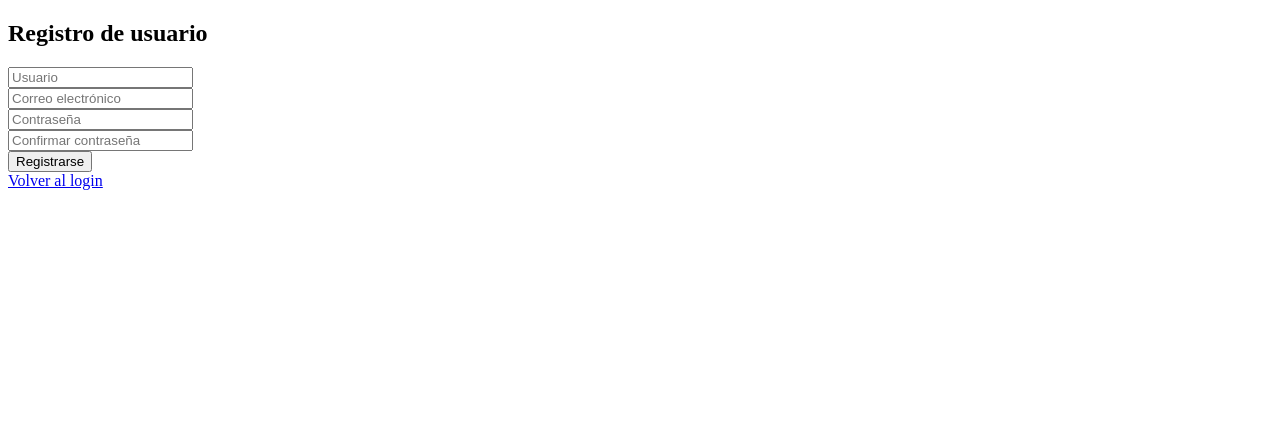
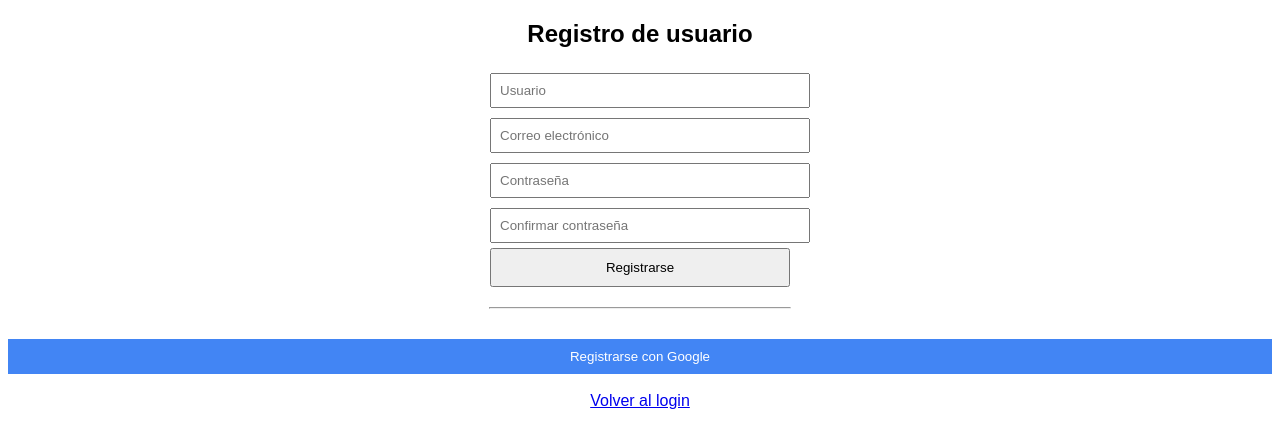
Before and after one commit to sofnet453-droid/sofnet-web, a Flask app: page /registro in a window 1280 px wide. Shown: the top 448 px of the page. Run offline with Flask 3, Linux system fonts and the light colour scheme.

Commit message:
Sistema login con roles

```diff
--- a/app.py
+++ b/app.py
@@ -1,5 +1,7 @@
 import os
+import sqlite3
 from flask import Flask, render_template, request, redirect, url_for, flash, session
+from flask_dance.contrib.google import make_google_blueprint, google
 from database import crear_db, guardar_mensaje, obtener_mensajes, validar_usuario, registrar_usuario, activar_usuario
 import smtplib
 from email.message import EmailMessage
@@ -10,30 +12,35 @@ crear_db()
 app = Flask(__name__)
 app.secret_key = "sofnet_secret_key"
 
+# ---------------- GOOGLE OAUTH ----------------
+
+google_bp = make_google_blueprint(
+    client_id=os.environ.get("GOOGLE_CLIENT_ID"),
+    client_secret=os.environ.get("GOOGLE_CLIENT_SECRET"),
+    scope=["profile", "email"]
+)
+
+app.register_blueprint(google_bp, url_prefix="/login")
 
 # -------- INICIO --------
 @app.route('/')
 def inicio():
     return render_template('index.html')
 
-
 # -------- SERVICIOS --------
 @app.route('/servicios')
 def servicios():
     return render_template('servicios.html')
-
 
 # -------- NOSOTROS --------
 @app.route('/nosotros')
 def nosotros():
     return render_template('nosotros.html')
 
-
 # -------- CONTACTO --------
 @app.route('/contacto')
 def contacto():
     return render_template('contacto.html')
-
 
 # -------- LOGIN GENERAL --------
 @app.route('/login', methods=['GET', 'POST'])
@@ -46,7 +53,7 @@ def login():
 
         if usuario:
             session['usuario'] = usuario[1]
-            session['rol'] = usuario[4]  # rol
+            session['rol'] = usuario[4]
             flash("¡Bienvenido!")
             return redirect(url_for('admin'))
         else:
@@ -54,13 +61,52 @@ def login():
 
     return render_template('login.html')
 
+# -------- LOGIN CON GOOGLE --------
+@app.route("/login/google")
+def login_google():
+
+    if not google.authorized:
+        return redirect(url_for("google.login"))
+
+    resp = google.get("/oauth2/v2/userinfo")
+
+    if not resp.ok:
+        flash("Error al obtener datos de Google")
+        return redirect(url_for("login"))
+
+    info = resp.json()
+    email = info["email"]
+    username = info["name"]
+
+    conn = sqlite3.connect("sofnet.db")
+    cursor = conn.cursor()
+
+    cursor.execute("SELECT * FROM usuarios WHERE email=?", (email,))
+    usuario = cursor.fetchone()
+
+    if not usuario:
+        cursor.execute("""
+            INSERT INTO usuarios (username, password, rol, email, confirmado)
+            VALUES (?, ?, ?, ?, ?)
+        """, (username, "google_auth", "colaborador", email, 1))
+        conn.commit()
+
+        cursor.execute("SELECT * FROM usuarios WHERE email=?", (email,))
+        usuario = cursor.fetchone()
+
+    conn.close()
+
+    session['usuario'] = usuario[1]
+    session['rol'] = usuario[4]
+
+    flash("Sesión iniciada con Google")
+    return redirect(url_for("admin"))
 
 # -------- LOGOUT --------
 @app.route('/logout')
 def logout():
     session.clear()
     return render_template('logout.html')
-
 
 # -------- REGISTRO --------
 @app.route('/registro', methods=['GET', 'POST'])
@@ -80,7 +126,6 @@ def registro():
             flash("El usuario o correo ya existe")
             return redirect(url_for('registro'))
 
-        # Enviar email de confirmación
         msg = EmailMessage()
         msg['Subject'] = 'Confirma tu cuenta'
         msg['From'] = 'tucorreo@gmail.com'
@@ -101,14 +146,12 @@ def registro():
 
     return render_template('registro.html')
 
-
 # -------- CONFIRMAR CORREO --------
 @app.route('/confirmar/<token>')
 def confirmar(token):
     activar_usuario(token)
     flash("Cuenta activada correctamente. Ahora puedes iniciar sesión")
     return redirect(url_for('login'))
-
 
 # -------- PANEL ADMIN / COLABORADOR --------
 @app.route('/admin')
@@ -122,7 +165,6 @@ def admin():
                            rol=session.get('rol'),
                            usuario=session.get('usuario'))
 
-
 # -------- GUARDAR MENSAJE --------
 @app.route('/enviar', methods=['POST'])
 def enviar():
@@ -134,7 +176,6 @@ def enviar():
     flash("Mensaje enviado correctamente")
     return redirect(url_for('contacto'))
 
-
 # -------- PUERTO PARA RENDER --------
 if __name__ == "__main__":
     port = int(os.environ.get("PORT", 5000))
--- a/templates/registro.html
+++ b/templates/registro.html
@@ -1,15 +1,45 @@
 <!DOCTYPE html>
 <html>
-<head><title>Registro</title></head>
+<head>
+    <title>Registro</title>
+    <style>
+        body { font-family: Arial; text-align: center; }
+        form { margin: 20px auto; width: 300px; }
+        input { width: 100%; padding: 8px; margin: 5px 0; }
+        button { padding: 10px; width: 100%; cursor: pointer; }
+        .google-btn {
+            background: #4285F4;
+            color: white;
+            border: none;
+            margin-top: 10px;
+        }
+        .google-btn:hover {
+            background: #357ae8;
+        }
+    </style>
+</head>
 <body>
+
 <h2>Registro de usuario</h2>
+
 <form method="POST">
-  <input type="text" name="username" placeholder="Usuario" required><br>
-  <input type="email" name="email" placeholder="Correo electrónico" required><br>
-  <input type="password" name="password" placeholder="Contraseña" required><br>
-  <input type="password" name="confirmar" placeholder="Confirmar contraseña" required><br>
+  <input type="text" name="username" placeholder="Usuario" required>
+  <input type="email" name="email" placeholder="Correo electrónico" required>
+  <input type="password" name="password" placeholder="Contraseña" required>
+  <input type="password" name="confirmar" placeholder="Confirmar contraseña" required>
   <button type="submit">Registrarse</button>
 </form>
+
+<hr style="width:300px; margin:20px auto;">
+
+<a href="{{ url_for('login_google') }}">
+    <button class="google-btn">
+        Registrarse con Google
+    </button>
+</a>
+
+<br><br>
 <a href="{{ url_for('login') }}">Volver al login</a>
+
 </body>
 </html>
```
Also changed, not shown: templates/login.html (+8 -18 lines).
